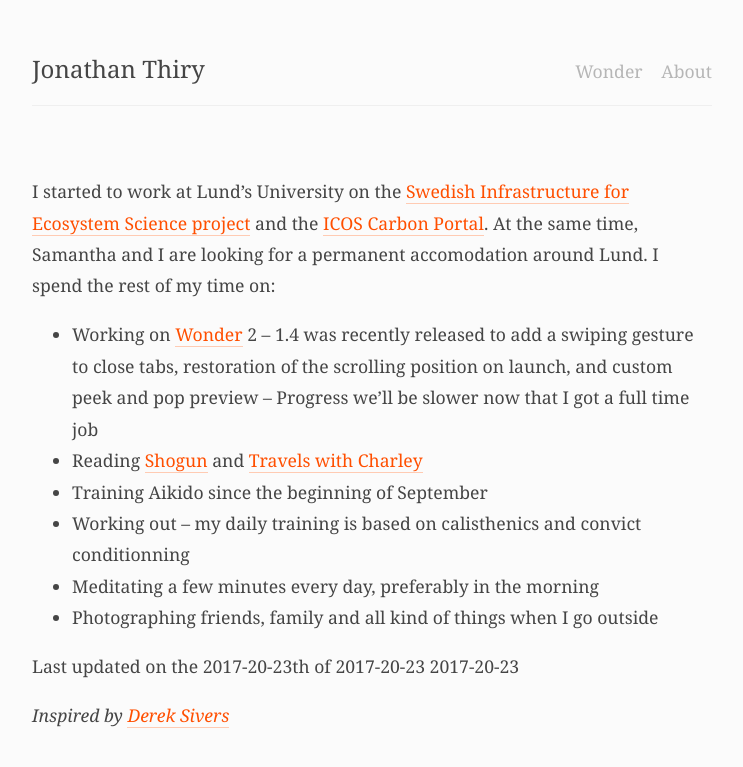
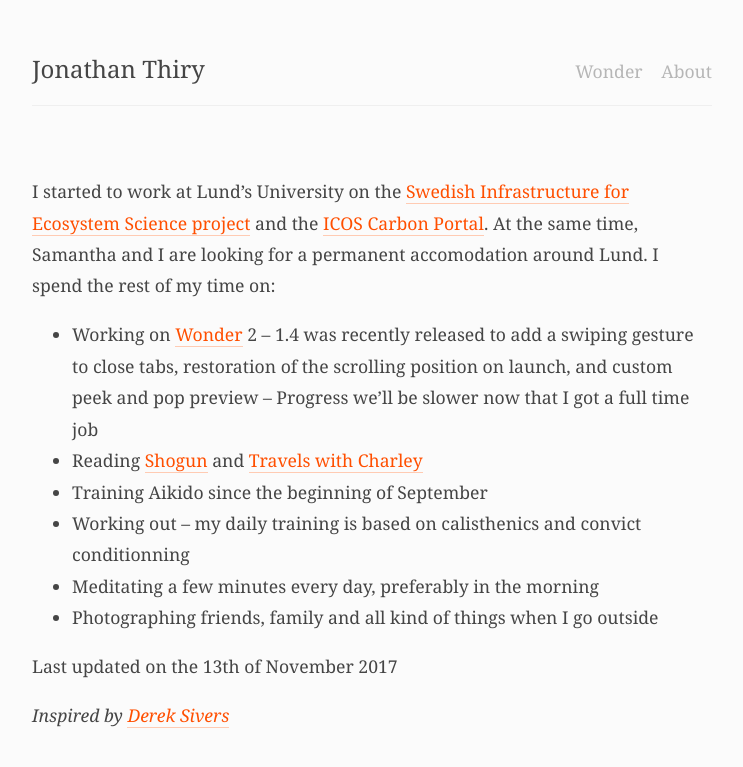
Before and after one commit to jonathanthiry/jonathanthiry.github.com, a Jekyll site: the page built from now.md, in a window 1280 px wide. Shown: the top 767 px of the page, without its empty margins (268-1011 px from the left). Built offline with Jekyll 4.4.1, drawn with Linux system fonts in a browser that asks for light colours.

Commit message:
Fix date on now page

```diff
--- a/now.md
+++ b/now.md
@@ -1,7 +1,7 @@
 ---
 layout: page
 permalink: /now
-date: 2017-20-23
+date: 2017-11-13
 ---
 
 I started to work at Lund's University on the [Swedish Infrastructure for Ecosystem Science project](http://www.fieldsites.se/en-GB) and the [ICOS Carbon Portal](https://www.icos-cp.eu/).
```
